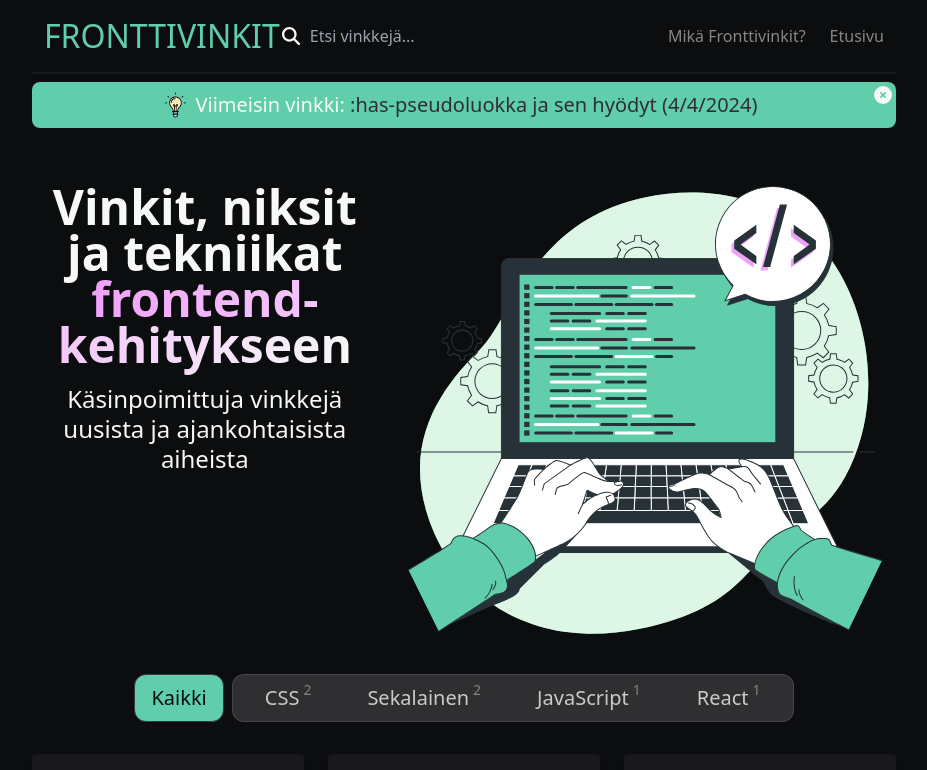
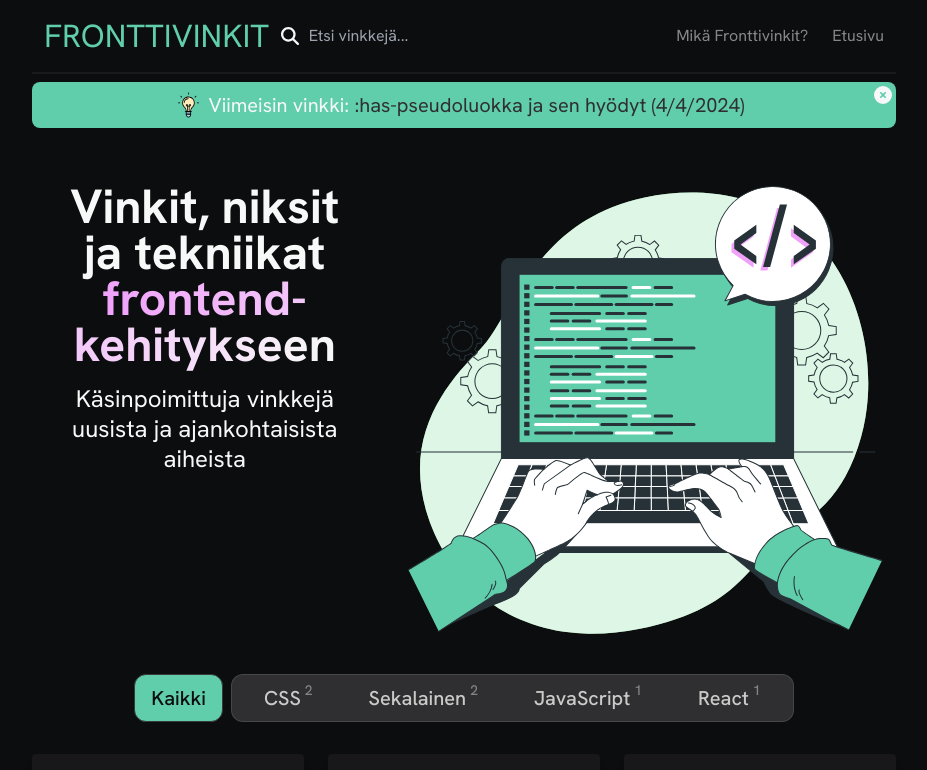
Before and after one commit to juusorutanen/fronttivinkit, a Next.js app: page / in a window 1280 px wide. Shown: the top 770 px of the page, without its empty margins (176-1103 px from the left). Built offline with nearby package versions, Linux system fonts and the light colour scheme.

Commit message:
add font to html

```diff
--- a/app/layout.js
+++ b/app/layout.js
@@ -14,7 +14,7 @@ export default function RootLayout({ children }) {
 
 
   return (
-    <html lang="en">
+    <html lang="en" className={HankenGrotesk.className}>
       <body className="antialiased bg-bg px-6 md:px-52 text-white box-border">
        <Navbar/>
         {children}
```
